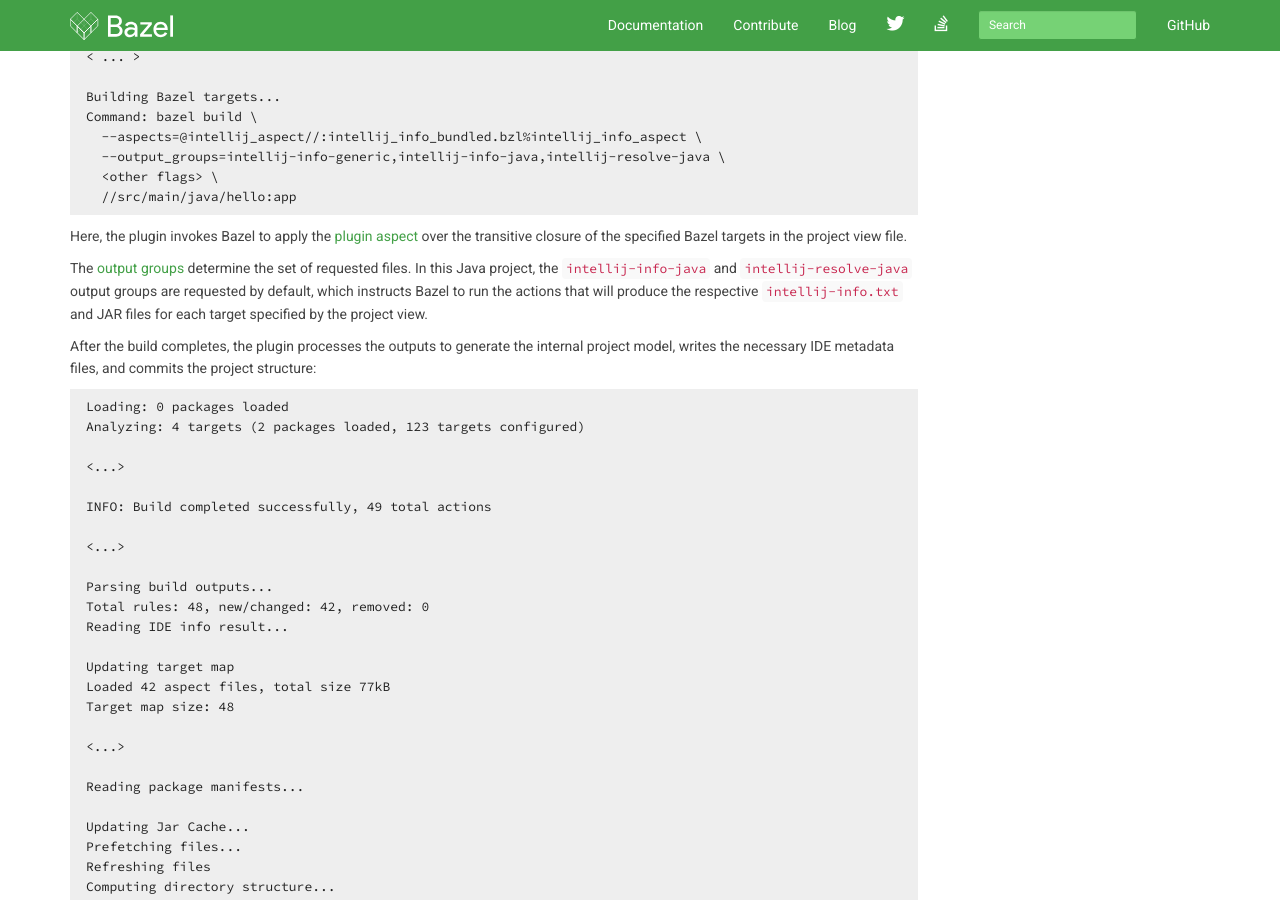
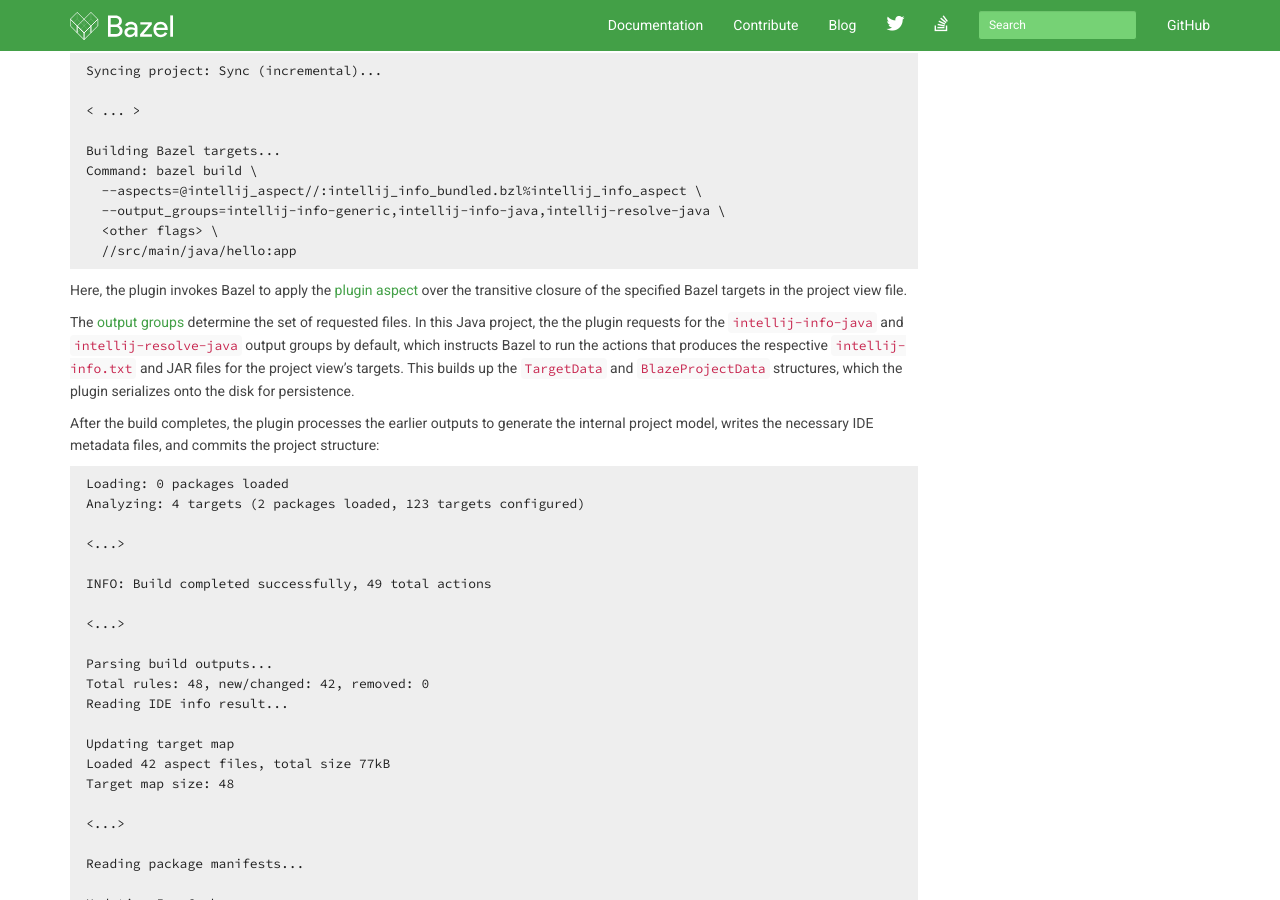
Before and after one commit to bazelbuild/bazel-blog, a Jekyll site: the page built from _posts/2019-09-19-ijwb-reverse-engineering-sync.md, in a window 1280 px wide and 900 px high, scrolled down 7307 px. Built offline with Jekyll 4.4.1, drawn with Linux system fonts in a browser that asks for light colours; nearby versions of some CDN libraries; library files that are not in the unit come from our copies; Markdown is read by kramdown in place of the engine named in the settings; some of the changed text lies outside the part shown.

Commit message:
Reword intro and summary

````diff
--- a/_posts/2019-09-19-ijwb-reverse-engineering-sync.md
+++ b/_posts/2019-09-19-ijwb-reverse-engineering-sync.md
@@ -8,13 +8,18 @@
 In this blogpost, we'd like to explore IntelliJ with Bazel plugin's sync process
 by reverse engineering the plugin's generated files.
 
-Importing a Bazel project with the [Bazel IntelliJ, CLion or Android Studio
-plugin](https://ij.bazel.build/) results in a generated `.ijwb`, `.aswb` or
-`.clwb` directory in the project root. While users don’t typically need to know
-about the contents of this directory, exploring these files will help us
-understand how the plugin works.
+The sync process is central to the user experience of working with Bazel using
+the [IntelliJ plugin](https://ij.bazel.build). The purpose of the sync process
+is to query Bazel for information and build up IntelliJ's project structure to
+fit Bazel's model. It runs automatically during a project import, and manually
+by either clicking on the sync icon in the menu bar or, partially syncing
+packages and individual files in contextual menus.
 
-We will be using the IntelliJ variant for this post. Let’s dive in!
+Running a sync generates a `.ijwb` directory in the project root. While users
+don’t typically need to know about the contents of this directory, exploring
+these files will help us understand how the plugin works.
+
+Let's dive in!
 
 ## Structure of `.ijwb`
 
@@ -460,14 +465,16 @@
 
 The [output
 groups](https://docs.bazel.build/versions/master/skylark/rules.html#requesting-output-files)
-determine the set of requested files. In this Java project, the
-`intellij-info-java` and `intellij-resolve-java` output groups are requested by
-default, which instructs Bazel to run the actions that will produce the
-respective `intellij-info.txt` and JAR files for each target specified by the
-project view.
+determine the set of requested files. In this Java project, the the plugin
+requests for the `intellij-info-java` and `intellij-resolve-java` output groups
+by default, which instructs Bazel to run the actions that produces the
+respective `intellij-info.txt` and JAR files for the project view's targets.
+This builds up the `TargetData` and `BlazeProjectData` structures, which the
+plugin serializes onto the disk for persistence.
 
-After the build completes, the plugin processes the outputs to generate the internal
-project model, writes the necessary IDE metadata files, and commits the project structure:
+After the build completes, the plugin processes the earlier outputs to generate
+the internal project model, writes the necessary IDE metadata files, and commits
+the project structure:
 
 ```
 Loading: 0 packages loaded
````
